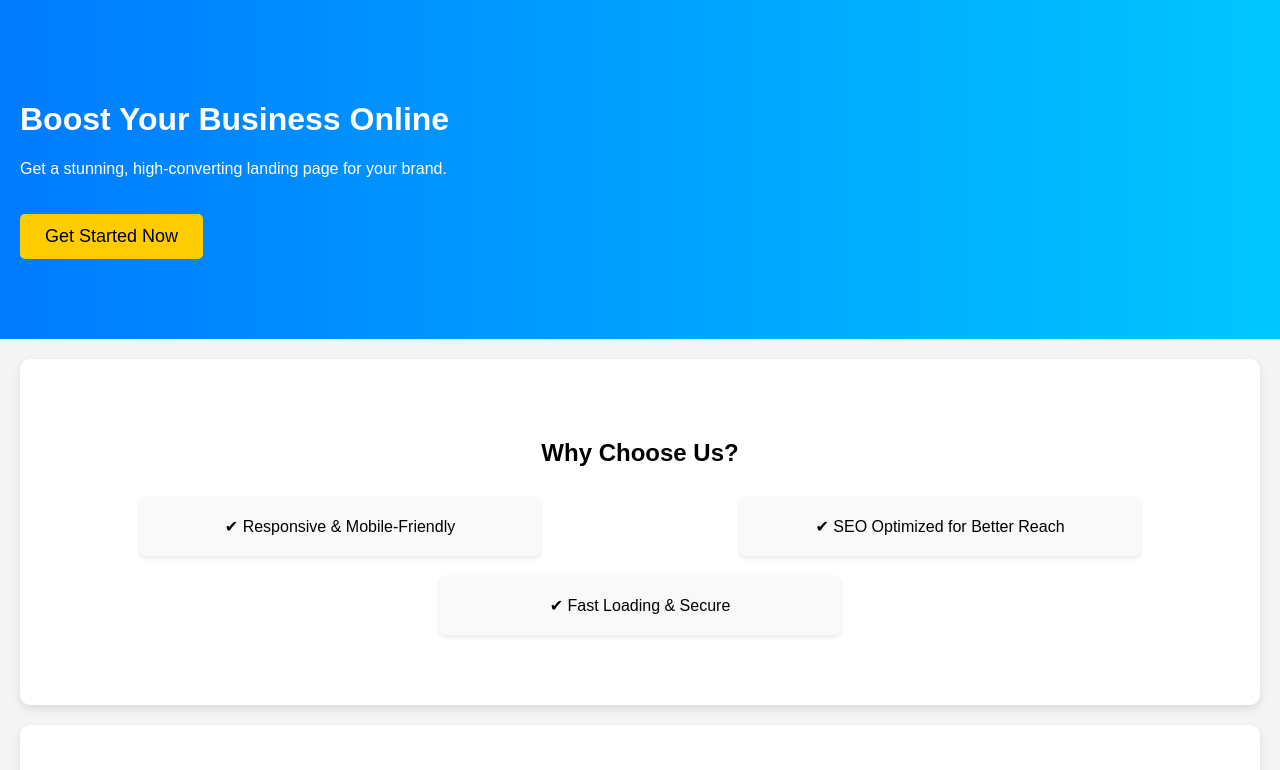
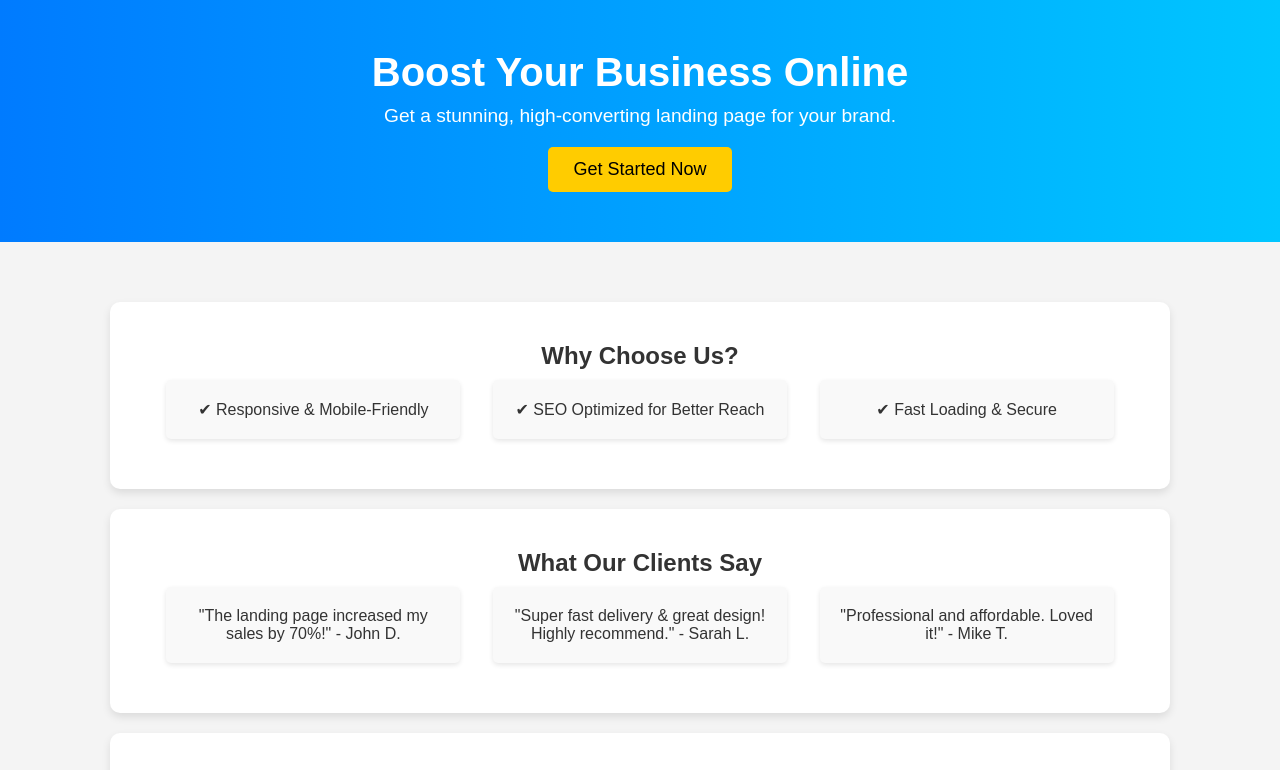
Before and after one commit to soham2142/Sample-Landing-Page, a plain HTML site: page Landing-Page.html in a window 1280 px wide. Shown: the top 770 px of the page. Drawn offline with Linux system fonts and the light colour scheme.

Commit message:
Update Landing-Page.html

```diff
--- a/Landing-Page.html
+++ b/Landing-Page.html
@@ -5,43 +5,55 @@
     <meta name="viewport" content="width=device-width, initial-scale=1.0">
     <title>Professional Business Landing Page</title>
     <style>
-        body {
-            font-family: Arial, sans-serif;
+        * {
             margin: 0;
             padding: 0;
+            box-sizing: border-box;
+            font-family: Arial, sans-serif;
+        }
+        body {
             background: #f4f4f4;
+            color: #333;
         }
-        .container {
-            max-width: 1200px;
-            margin: auto;
-            padding: 20px;
-            text-align: center;
-        }
-        .hero {
+        .header {
             background: linear-gradient(to right, #007bff, #00c6ff);
             color: white;
-            padding: 80px 20px;
+            text-align: center;
+            padding: 50px 20px;
+        }
+        .header h1 {
+            font-size: 2.5em;
+        }
+        .header p {
+            font-size: 1.2em;
+            margin-top: 10px;
         }
         .cta-button {
+            display: inline-block;
             background: #ffcc00;
-            color: #000;
+            color: black;
             padding: 12px 25px;
-            text-decoration: none;
             font-size: 18px;
-            display: inline-block;
             margin-top: 20px;
             border-radius: 5px;
+            text-decoration: none;
             transition: 0.3s;
         }
         .cta-button:hover {
             background: #e6b800;
         }
+        .container {
+            max-width: 1100px;
+            margin: 40px auto;
+            text-align: center;
+            padding: 20px;
+        }
         .features, .testimonials, .contact {
-            padding: 60px 20px;
             background: white;
-            margin: 20px;
+            padding: 40px;
             border-radius: 10px;
             box-shadow: 0 4px 8px rgba(0,0,0,0.1);
+            margin-bottom: 20px;
         }
         .features div, .testimonials div {
             display: flex;
@@ -78,12 +90,13 @@
     </style>
 </head>
 <body>
-    <div class="hero">
+    <div class="header">
         <h1>Boost Your Business Online</h1>
         <p>Get a stunning, high-converting landing page for your brand.</p>
         <a href="#contact" class="cta-button">Get Started Now</a>
     </div>
-    <div class="features container">
+    <div class="container">
+        <div class="features">
             <h2>Why Choose Us?</h2>
             <div>
                 <div class="feature-item">✔ Responsive & Mobile-Friendly</div>
@@ -91,7 +104,7 @@
                 <div class="feature-item">✔ Fast Loading & Secure</div>
             </div>
         </div>
-    <div class="testimonials container">
+        <div class="testimonials">
             <h2>What Our Clients Say</h2>
             <div>
                 <div class="testimonial-item">"The landing page increased my sales by 70%!" - John D.</div>
@@ -99,7 +112,7 @@
                 <div class="testimonial-item">"Professional and affordable. Loved it!" - Mike T.</div>
             </div>
         </div>
-    <div class="contact container" id="contact">
+        <div class="contact" id="contact">
             <h2>Contact Us</h2>
             <form>
                 <input type="text" placeholder="Your Name" required><br>
@@ -108,5 +121,6 @@
                 <button type="submit">Send Message</button>
             </form>
         </div>
+    </div>
 </body>
 </html>
```
Lines whose indentation alone changed are shown as unchanged.
